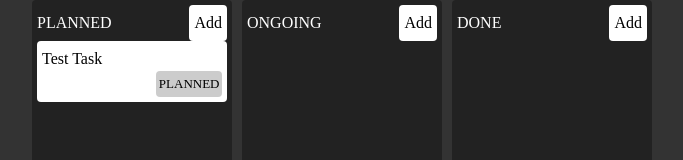
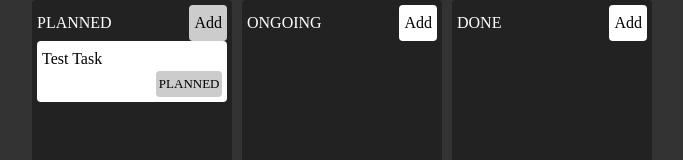
Before and after one commit to esteemayo/kaban-zustand, a React (Vite) app: page / in a window 1280 px wide. In both pictures the pointer is over the button 506 px from the left and 22 px from the top of the page. Shown: the top 160 px of the page, without its empty margins (298-981 px from the left). Built offline with nearby package versions, Linux system fonts and the light colour scheme.

Commit message:
fix: add css styling

```diff
--- a/src/components/column/Column.css
+++ b/src/components/column/Column.css
@@ -21,4 +21,10 @@
   background-color: var(--clr-white);
   color: var(--clr-black);
   border-radius: 4px;
+  cursor: pointer;
+  transition: all 0.2s;
 }
+
+.title-wrapper button:hover {
+  background-color: var(--clr-gray-light);
+}
```
